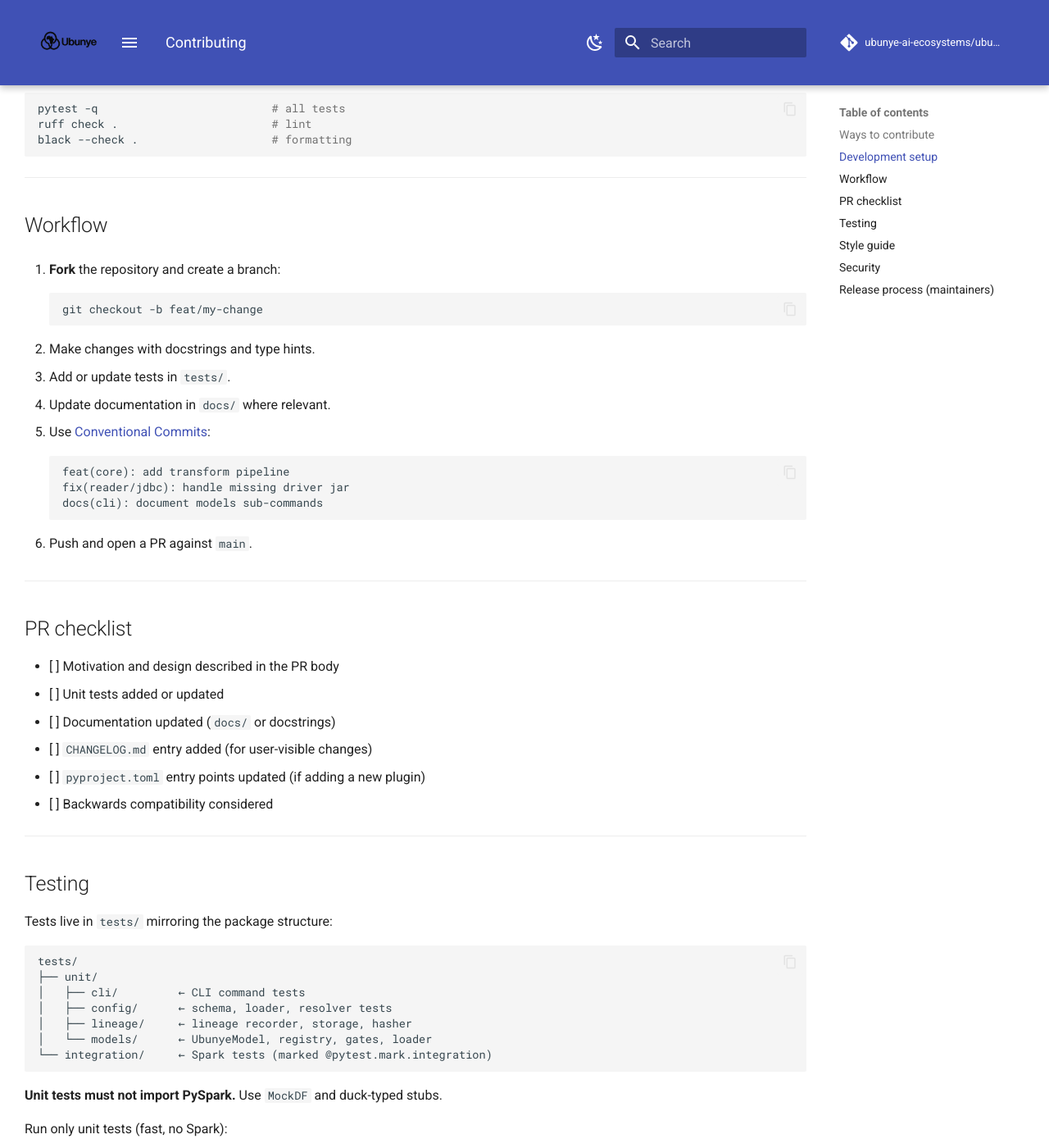
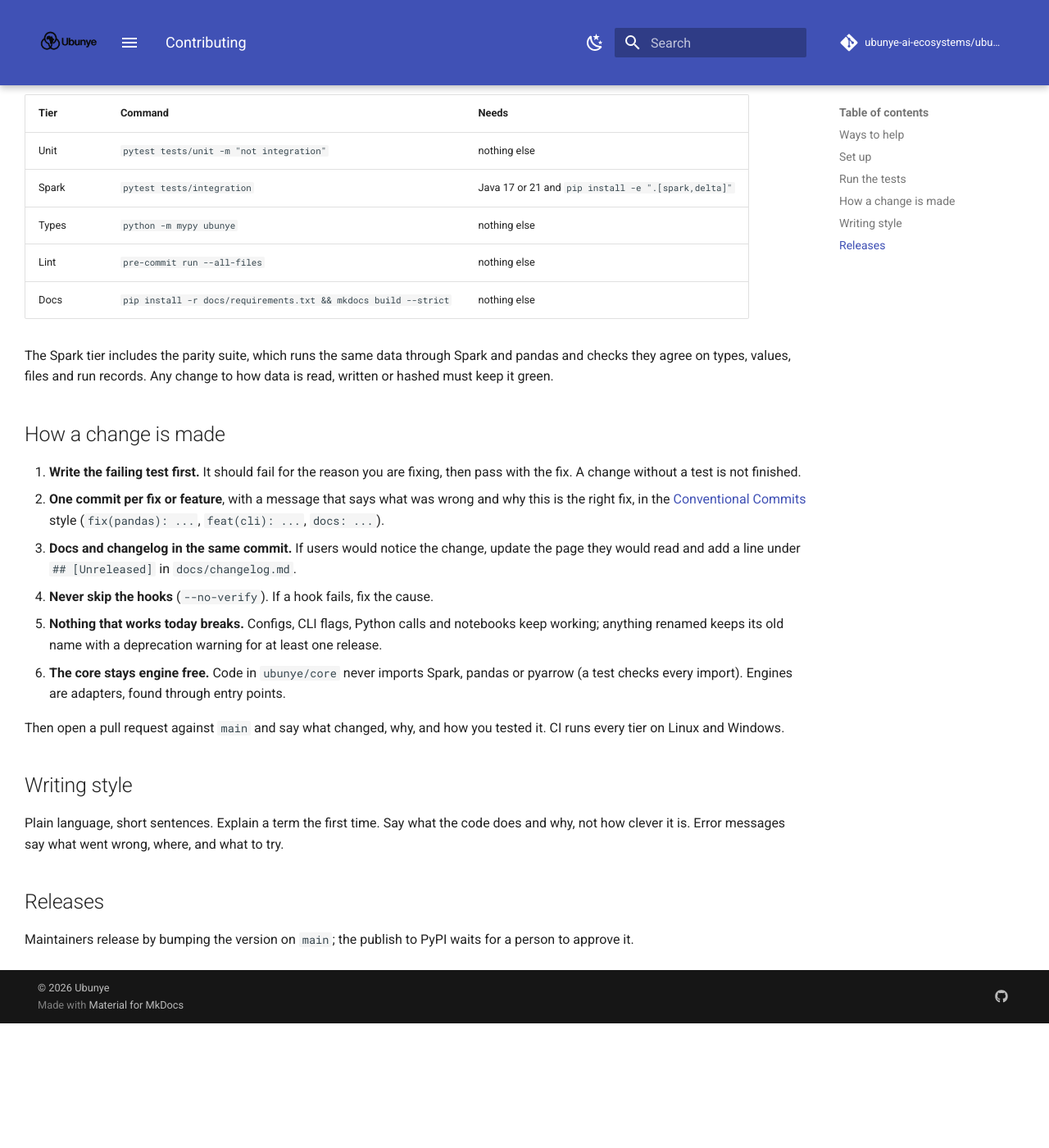
Before and after one commit to ubunye-ai-ecosystems/ubunye_engine, an MkDocs documentation site: the page built from docs/contributing.md, in a window 1280 px wide and 1400 px high, scrolled down 834 px. Shown: the whole window at 82% size. Built offline with MkDocs 1.6.1 and Material for MkDocs 9.7.7, drawn with Linux system fonts in a browser that asks for light colours; comment, search, counter and statistics services are not loaded; after the commit the page ends 2082 px from its top, so only the background shows below that; some of the changed text lies outside the part shown.

Commit message:
docs: a quickstart that works and stays working, and CONTRIBUTING.md
The quickstart used flags that do not exist (run --profile), ran `lineage
list` with no task, promised output validate does not print, and started
from a Hive to Delta config no laptop can run. It is rewritten around the
`ubunye init` scaffold: install with the pandas extra, then init, plan, run
and lineage list, with no Java. The same four commands sit between
quickstart markers in README.md and docs/getting_started/quickstart.md, and
test_quickstart_runs.py reads them from both files and runs them word for
word in an empty folder, and checks the two copies agree.

CONTRIBUTING.md, which the README linked to, now exists and states the
repo's real rules (failing test first, one commit per fix, docs and
changelog in the same commit, never skip hooks, nothing that works breaks,
an engine free core) and the test tiers; the docs page includes the same
file. Stale claims fixed: "Spark-native" and "288 tests" on the docs home,
the note that run has no --all, and run --profile in the engine docs (run
uses -m, matched exactly).

Co-Authored-By: Claude Opus 5.5 <noreply@anthropic.com>
Claude-Session: https://claude.ai/code/session_01Qav1E3S5eYK2yGDYzPHXiv

````diff
--- /dev/null
+++ b/CONTRIBUTING.md
@@ -0,0 +1,80 @@
+# Contributing to Ubunye Engine
+
+Thank you for helping. Ubunye is built in the open, from Africa, for anyone who
+runs data and ML pipelines. This page is everything you need to make a change
+that gets merged.
+
+## Ways to help
+
+- **Report a bug**: what you ran, what you expected, what happened (the full
+  error), and your Python, OS, and Spark or pandas versions.
+- **Ask for a feature**: the problem first, then the config or API you would
+  like, and what it would cost.
+- **Fix something**: bugs, docs, tests, examples.
+- **Add a plugin**: a reader, writer, transform, hook or a whole backend, from
+  your own package, with no change to the engine. See
+  [Execution Backends](https://ubunye-ai-ecosystems.github.io/ubunye_engine/backends/)
+  and the [plugin guide](https://ubunye-ai-ecosystems.github.io/ubunye_engine/connectors/plugin_guide/).
+
+Issues and pull requests: <https://github.com/ubunye-ai-ecosystems/ubunye_engine>.
+
+## Set up
+
+```bash
+git clone https://github.com/ubunye-ai-ecosystems/ubunye_engine.git
+cd ubunye_engine
+python -m venv .venv
+source .venv/bin/activate            # Windows: .venv\Scripts\activate
+pip install -U pip
+pip install -e ".[dev]"
+pre-commit install
+```
+
+`[dev]` includes pandas and pyarrow, so the whole unit tier runs with no Java.
+
+## Run the tests
+
+| Tier | Command | Needs |
+|---|---|---|
+| Unit | `pytest tests/unit -m "not integration"` | nothing else |
+| Spark | `pytest tests/integration` | Java 17 or 21 and `pip install -e ".[spark,delta]"` |
+| Types | `python -m mypy ubunye` | nothing else |
+| Lint | `pre-commit run --all-files` | nothing else |
+| Docs | `pip install -r docs/requirements.txt && mkdocs build --strict` | nothing else |
+
+The Spark tier includes the parity suite, which runs the same data through
+Spark and pandas and checks they agree on types, values, files and run
+records. Any change to how data is read, written or hashed must keep it green.
+
+## How a change is made
+
+1. **Write the failing test first.** It should fail for the reason you are
+   fixing, then pass with the fix. A change without a test is not finished.
+2. **One commit per fix or feature**, with a message that says what was wrong
+   and why this is the right fix, in the
+   [Conventional Commits](https://www.conventionalcommits.org/) style
+   (`fix(pandas): ...`, `feat(cli): ...`, `docs: ...`).
+3. **Docs and changelog in the same commit.** If users would notice the change,
+   update the page they would read and add a line under `## [Unreleased]` in
+   `docs/changelog.md`.
+4. **Never skip the hooks** (`--no-verify`). If a hook fails, fix the cause.
+5. **Nothing that works today breaks.** Configs, CLI flags, Python calls and
+   notebooks keep working; anything renamed keeps its old name with a
+   deprecation warning for at least one release.
+6. **The core stays engine free.** Code in `ubunye/core` never imports Spark,
+   pandas or pyarrow (a test checks every import). Engines are adapters,
+   found through entry points.
+
+Then open a pull request against `main` and say what changed, why, and how you
+tested it. CI runs every tier on Linux and Windows.
+
+## Writing style
+
+Plain language, short sentences. Explain a term the first time. Say what the
+code does and why, not how clever it is. Error messages say what went wrong,
+where, and what to try.
+
+## Releases
+
+Maintainers release by bumping the version on `main`; the publish to PyPI waits
+for a person to approve it.
--- a/docs/contributing.md
+++ b/docs/contributing.md
@@ -1,136 +1,2 @@
-# Contributing
-
-Thanks for your interest in contributing to Ubunye Engine!
-
----
-
-## Ways to contribute
-
-- **Report bugs** — include repro steps, stack traces, Python/Spark/OS versions.
-- **Feature requests** — describe the problem, proposed API or config, and trade-offs.
-- **Tests** — add unit or integration tests for new or changed behaviour.
-- **Docs** — improve pages, fix typos, add examples.
-- **Plugins** — new Readers, Writers, Transforms, or Monitors via entry points.
-
-Open issues and PRs at [github.com/ubunye-ai-ecosystems/ubunye_engine](https://github.com/ubunye-ai-ecosystems/ubunye_engine).
-
----
-
-## Development setup
-
-```bash
-git clone https://github.com/ubunye-ai-ecosystems/ubunye_engine.git
-cd ubunye_engine
-
-python -m venv .venv
-source .venv/bin/activate          # Windows: .venv\Scripts\activate
-
-pip install -U pip
-pip install -e ".[dev,spark,ml]"
-pre-commit install
-```
-
-Run checks:
-
-```bash
-pytest -q                          # all tests
-ruff check .                       # lint
-black --check .                    # formatting
-```
-
----
-
-## Workflow
-
-1. **Fork** the repository and create a branch:
-   ```bash
-   git checkout -b feat/my-change
-   ```
-
-2. Make changes with docstrings and type hints.
-
-3. Add or update tests in `tests/`.
-
-4. Update documentation in `docs/` where relevant.
-
-5. Use [Conventional Commits](https://www.conventionalcommits.org/):
-   ```
-   feat(core): add transform pipeline
-   fix(reader/jdbc): handle missing driver jar
-   docs(cli): document models sub-commands
-   ```
-
-6. Push and open a PR against `main`.
-
----
-
-## PR checklist
-
-- [ ] Motivation and design described in the PR body
-- [ ] Unit tests added or updated
-- [ ] Documentation updated (`docs/` or docstrings)
-- [ ] `CHANGELOG.md` entry added (for user-visible changes)
-- [ ] `pyproject.toml` entry points updated (if adding a new plugin)
-- [ ] Backwards compatibility considered
-
----
-
-## Testing
-
-Tests live in `tests/` mirroring the package structure:
-
-```
-tests/
-├── unit/
-│   ├── cli/         ← CLI command tests
-│   ├── config/      ← schema, loader, resolver tests
-│   ├── lineage/     ← lineage recorder, storage, hasher
-│   └── models/      ← UbunyeModel, registry, gates, loader
-└── integration/     ← Spark tests (marked @pytest.mark.integration)
-```
-
-**Unit tests must not import PySpark.** Use `MockDF` and duck-typed stubs.
-
-Run only unit tests (fast, no Spark):
-
-```bash
-pytest tests/unit/ -v
-```
-
-Run integration tests (requires a local Spark install):
-
-```bash
-pytest tests/ -m integration
-```
-
----
-
-## Style guide
-
-- Type hints everywhere; `from __future__ import annotations` at module top.
-- Docstrings in Google style.
-- Black for formatting, Ruff for linting.
-- No hard dependencies on cloud providers or ML frameworks — keep them in optional extras.
-
----
-
-## Security
-
-Never commit secrets. Use environment variables and secret managers.
-Report security vulnerabilities privately via the contact in `SECURITY.md`.
-
----
-
-## Release process (maintainers)
-
-1. Update `docs/changelog.md` with the new version section.
-2. Bump `version` in `pyproject.toml`.
-3. Tag and push:
-   ```bash
-   git tag v0.2.0 && git push --tags
-   ```
-4. Build and publish:
-   ```bash
-   python -m build
-   twine upload dist/*
-   ```
+<!-- One source: this page shows CONTRIBUTING.md from the repository root. -->
+--8<-- "CONTRIBUTING.md"
````
Also changed, not shown: README.md (+30 -63 lines), docs/changelog.md (+7 -0 lines), docs/cli.md (+2 -2 lines), docs/config/engine.md (+8 -5 lines), docs/getting_started/quickstart.md (+79 -161 lines), docs/index.md (+4 -3 lines), 1 other file.
